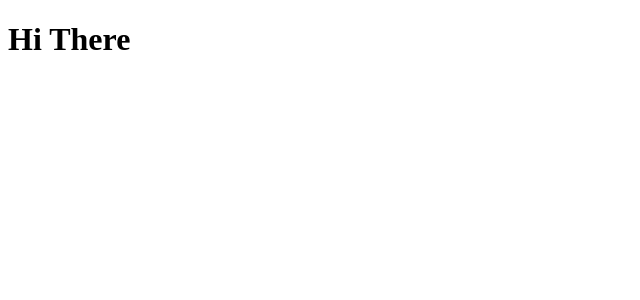
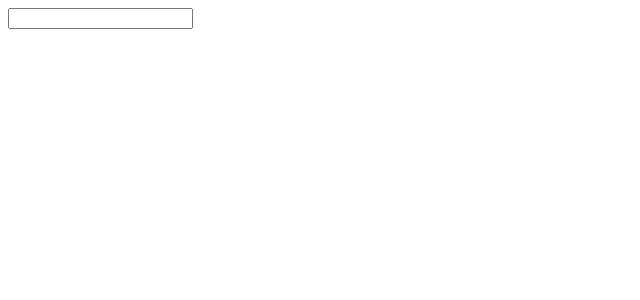
Before and after one commit to itsnitinr/vuetube, a Vue app: page / in a window 1280 px wide. Shown: the top 300 px of the page, without its empty margins (0-640 px from the left). Built offline with nearby package versions, Linux system fonts and the light colour scheme.

Commit message:
Build inital searchbar component

```diff
--- a/src/App.vue
+++ b/src/App.vue
@@ -1,11 +1,16 @@
 <template>
   <div>
-    <h1>Hi There</h1>
+    <Searchbar></Searchbar>
   </div>
 </template>
 
 <script>
+import Searchbar from "./components/Searchbar";
+
 export default {
   name: "App",
+  components: {
+      Searchbar
+  }
 };
 </script>
--- /dev/null
+++ b/src/components/Searchbar.vue
@@ -0,0 +1,16 @@
+<template>
+  <div>
+    <input />
+  </div>
+</template>
+
+<script>
+export default {
+  name: "Searchbar",
+  methods: {
+    onInput: function (event) {
+      console.log(event.target.value);
+    },
+  },
+};
+</script>
```
